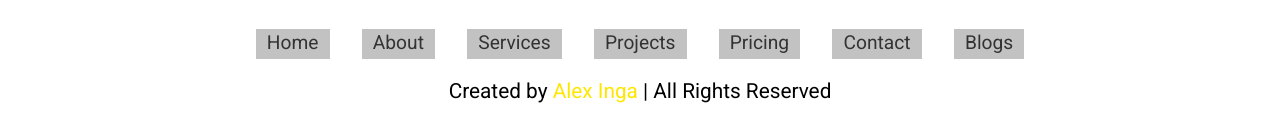
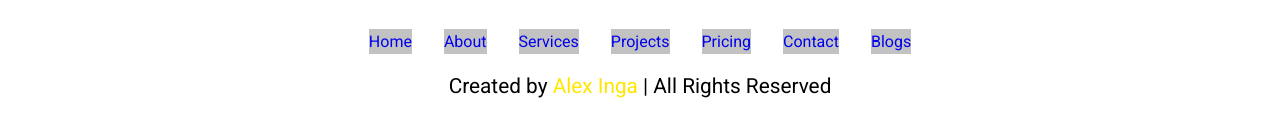
Before and after one commit to Alexinga/WeBuild, a plain HTML site: page index.html in a window 1280 px wide. Shown: the part 6030-6146 px from the top of the page. Drawn offline with nearby package versions, Linux system fonts and the light colour scheme.

Commit message:
changed footer

```diff
--- a/index.html
+++ b/index.html
@@ -605,13 +605,13 @@
             </div>
         </div>
         <ul class="footer-ul">
-            <li><a class="navbar-link" href="#home">Home</a></li>
-            <li><a class="navbar-link" href="#about">About</a></li>
-            <li><a class="navbar-link" href="#services">Services</a></li>
-            <li><a class="navbar-link" href="#projects">Projects</a></li>
-            <li><a class="navbar-link" href="#pricing">Pricing</a></li>
-            <li><a class="navbar-link" href="#contact">Contact</a></li>
-            <li><a class="navbar-link" href="#blogs">Blogs</a></li>
+            <li><a class="footer-link" href="#home">Home</a></li>
+            <li><a class="footer-link" href="#about">About</a></li>
+            <li><a class="footer-link" href="#services">Services</a></li>
+            <li><a class="footer-link" href="#projects">Projects</a></li>
+            <li><a class="footer-link" href="#pricing">Pricing</a></li>
+            <li><a class="footer-link" href="#contact">Contact</a></li>
+            <li><a class="footer-link" href="#blogs">Blogs</a></li>
         </ul>
         <div class="sign">
             <p>Created by <span class="logo-color">Alex Inga</span> | All Rights Reserved</p>
```
